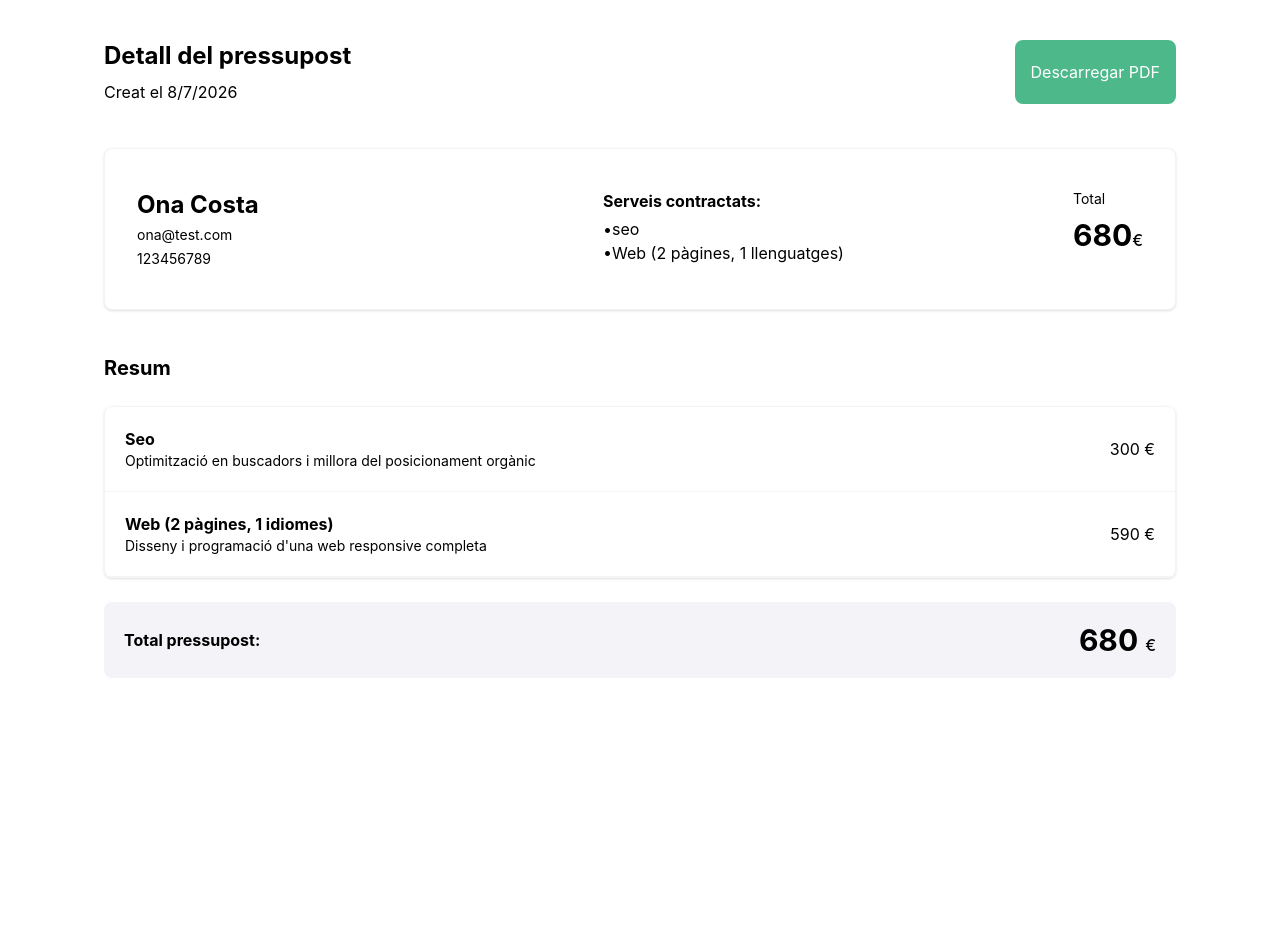
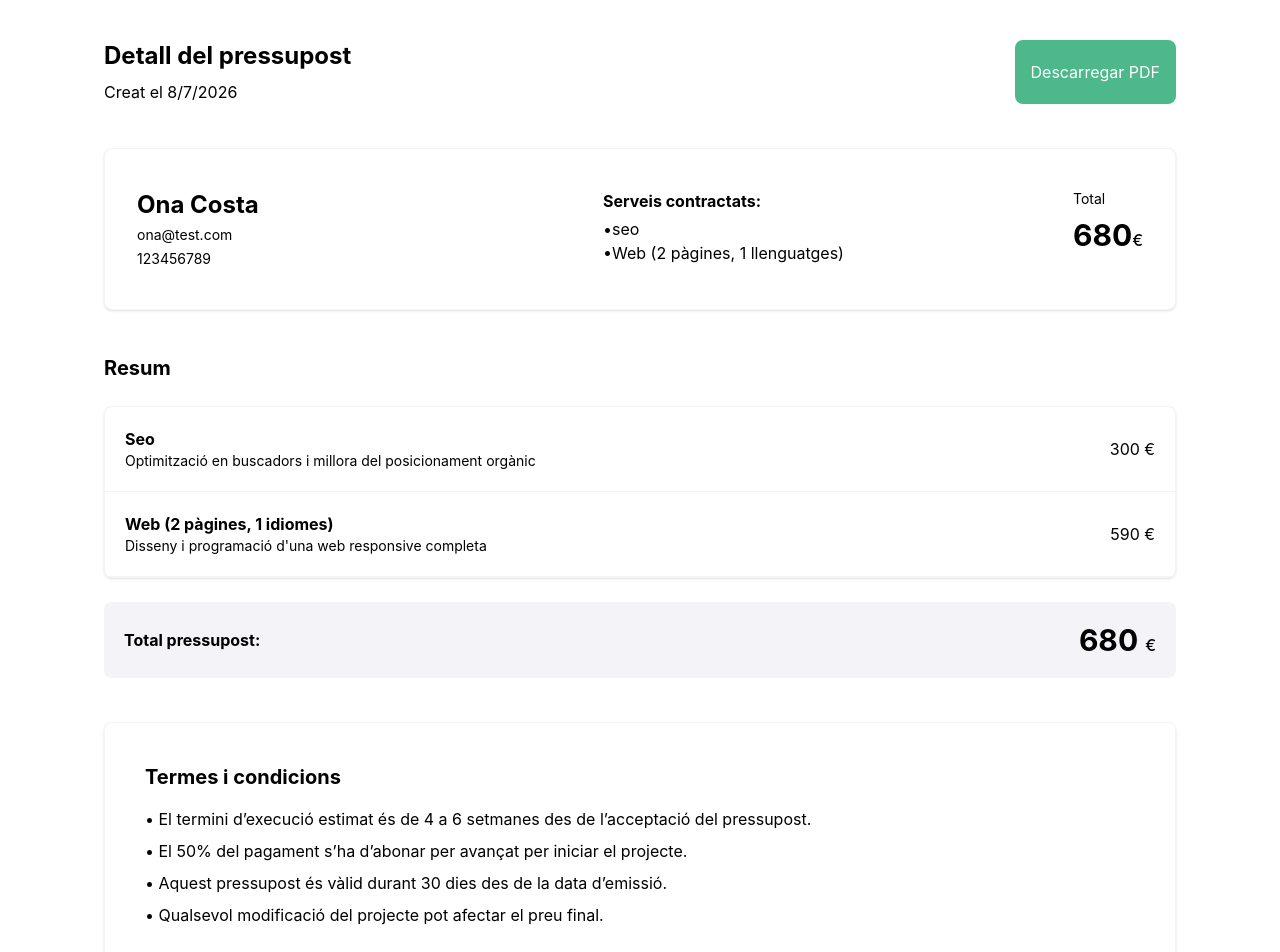
Before and after one commit to gemmaadev/budget-app-digital-services, a React (Vite) app: page /budgets in a window 1280 px wide. Shown: the top 952 px of the page. Before the commit the page ends 800 px from the top, so only its background shows below. Built offline with nearby package versions, Linux system fonts and the light colour scheme.

Commit message:
feat(BudgetDetailTerms): add terms markup

```diff
--- /dev/null
+++ b/src/features/budget-share/components/BudgetDetailTerms.tsx
@@ -0,0 +1,26 @@
+export function BudgetDetailTerms() {
+  return (
+    <section className="flex-col border border-gray-100 rounded-lg shadow-sm p-10">
+      <div className="flex flex-col gap-4">
+        <h2 className="font-bold text-xl">Termes i condicions</h2>
+        <ul className="flex flex-col gap-2">
+          <li>
+            • El termini d’execució estimat és de 4 a 6 setmanes des de
+            l’acceptació del pressupost.
+          </li>
+          <li>
+            • El 50% del pagament s’ha d’abonar per avançat per iniciar el
+            projecte.
+          </li>
+          <li>
+            • Aquest pressupost és vàlid durant 30 dies des de la data
+            d’emissió.
+          </li>
+          <li>
+            • Qualsevol modificació del projecte pot afectar el preu final.
+          </li>
+        </ul>
+      </div>
+    </section>
+  );
+}
--- a/src/pages/BudgetDetailPage.tsx
+++ b/src/pages/BudgetDetailPage.tsx
@@ -1,5 +1,6 @@
 import { BudgetDetailHeader } from "@/features/budget-share/components/BudgetDetailHeader";
 import { BudgetDetailSummary } from "@/features/budget-share/components/BudgetDetailSummary";
+import { BudgetDetailTerms } from "@/features/budget-share/components/BudgetDetailTerms";
 import { BudgetCard } from "@/features/budget-history/components/BudgetCard";
 import type { Budget } from "@/shared/types/budget";
 
@@ -18,6 +19,7 @@ export default function BudgetDetailPage() {
       <BudgetDetailHeader budget={mockBudget} />
       <BudgetCard budget={mockBudget} showLink={false} />
       <BudgetDetailSummary budget={mockBudget} />
+      <BudgetDetailTerms />
     </div>
   );
 }
```
